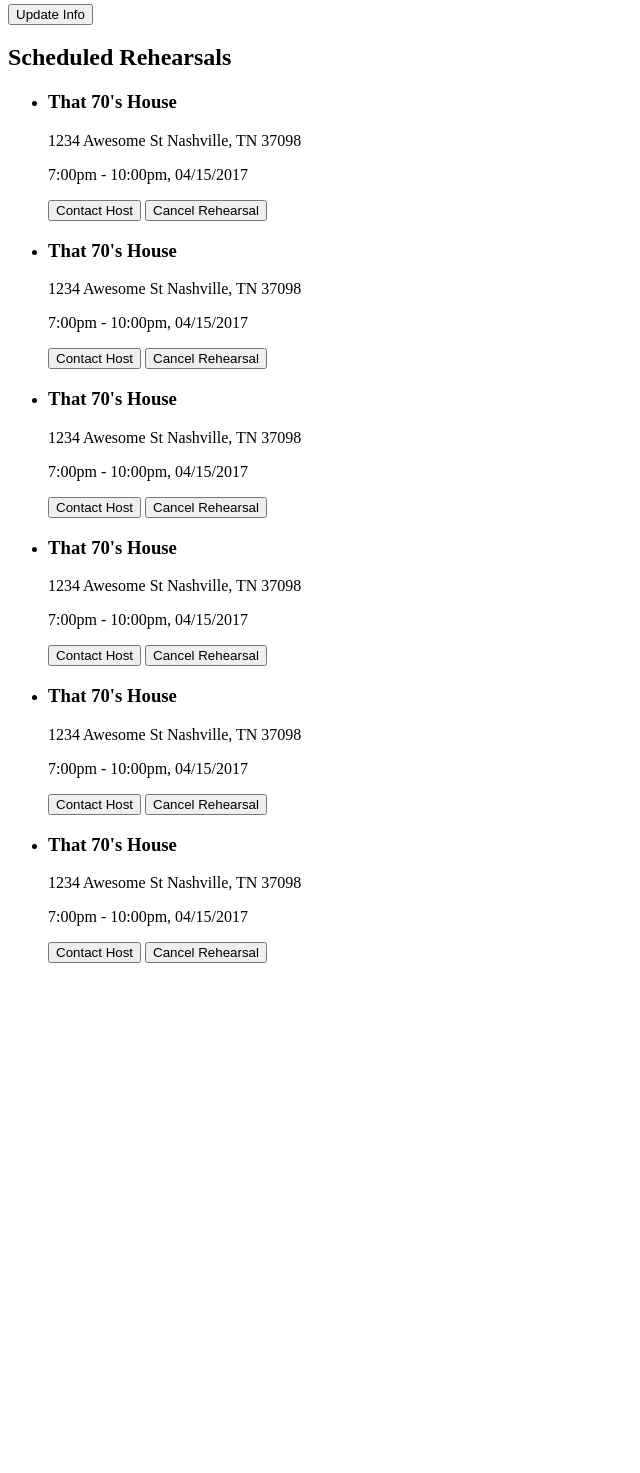
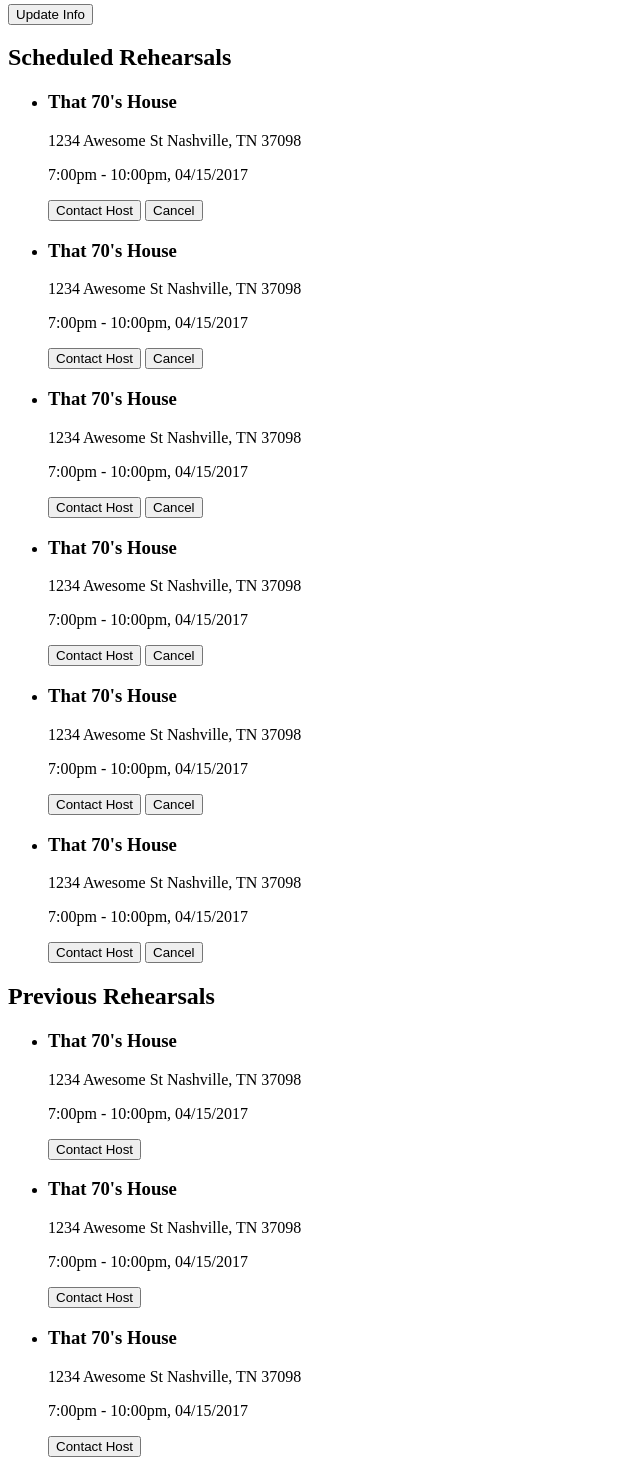
Before and after one commit to RehearsalFinder/rehearsal-finder, a Node project: template app/user-dashboard/template.hbs in a window 1280 px wide. Shown: the part 445-1918 px from the top of the page, without its empty margins (0-640 px from the left). Before the commit the page ends 1408 px from the top, so only its background shows below. Run offline with Node 20 templates, Linux system fonts and the light colour scheme; the template is opened without the code that fills it, so the values that code supplies are empty.

Commit message:
Previous rehearsals markup & profile card styles

```diff
--- a/app/user-dashboard/template.hbs
+++ b/app/user-dashboard/template.hbs
@@ -10,12 +10,12 @@
         {{!-- User Profile Card --}}
         <div class="card">
           <div class="card__info">
-            <div class="card__info__alone">
-              <img src="http://placecage.com/200/200" alt="">
+            <div class="card__info--alone">
+              <img class="profile-image"src="http://placecage.com/200/200" alt="">
               <h3>Name</h3>
               <h4>615-123-4567</h4>
               <h4>youremail@email.com</h4>
-              <button class="btn btn--submit">Update Info</button>
+              <button class="btn btn--submit btn--center">Update Info</button>
             </div>
           </div>
         </div>
@@ -43,7 +43,7 @@
                   <p class="list-right__date">7:00pm - 10:00pm, 04/15/2017</p>
                   <div  class="list-right__options">
                     <button  class="btn btn--submit">Contact Host</button>
-                    <button class="btn btn--danger">Cancel Rehearsal</button>
+                    <button class="btn btn--danger">Cancel</button>
                   </div>
                 </div>
               </li>
@@ -57,7 +57,7 @@
                   <p class="list-right__date">7:00pm - 10:00pm, 04/15/2017</p>
                   <div  class="list-right__options">
                     <button  class="btn btn--submit">Contact Host</button>
-                    <button class="btn btn--danger">Cancel Rehearsal</button>
+                    <button class="btn btn--danger">Cancel</button>
                   </div>
                 </div>
               </li>
@@ -71,7 +71,7 @@
                   <p class="list-right__date">7:00pm - 10:00pm, 04/15/2017</p>
                   <div  class="list-right__options">
                     <button  class="btn btn--submit">Contact Host</button>
-                    <button class="btn btn--danger">Cancel Rehearsal</button>
+                    <button class="btn btn--danger">Cancel</button>
                   </div>
                 </div>
               </li>
@@ -85,7 +85,7 @@
                   <p class="list-right__date">7:00pm - 10:00pm, 04/15/2017</p>
                   <div  class="list-right__options">
                     <button  class="btn btn--submit">Contact Host</button>
-                    <button class="btn btn--danger">Cancel Rehearsal</button>
+                    <button class="btn btn--danger">Cancel</button>
                   </div>
                 </div>
               </li>
@@ -99,7 +99,7 @@
                   <p class="list-right__date">7:00pm - 10:00pm, 04/15/2017</p>
                   <div  class="list-right__options">
                     <button  class="btn btn--submit">Contact Host</button>
-                    <button class="btn btn--danger">Cancel Rehearsal</button>
+                    <button class="btn btn--danger">Cancel</button>
                   </div>
                 </div>
               </li>
@@ -113,10 +113,63 @@
                   <p class="list-right__date">7:00pm - 10:00pm, 04/15/2017</p>
                   <div  class="list-right__options">
                     <button  class="btn btn--submit">Contact Host</button>
-                    <button class="btn btn--danger">Cancel Rehearsal</button>
+                    <button class="btn btn--danger">Cancel</button>
                   </div>
                 </div>
               </li>
+
+            </ul>
+
+          </div>
+        </div>  {{!-- /.card --}}
+
+        {{!-- Previous Rehearsals --}}
+        <div class="card">
+          <div class="card__heading">
+            <h2>Previous Rehearsals</h2>
+          </div>
+
+          <div class="card__info">
+
+            <ul class="card__list">
+              <li class="card__list__item">
+                <div class="list-left">
+                  <h3 class="list-left__title">That 70's House</h3>
+                  <p class="list-left__address">1234 Awesome St Nashville, TN 37098</p>
+                </div>
+                <div class="list-right">
+                  <p class="list-right__date">7:00pm - 10:00pm, 04/15/2017</p>
+                  <div  class="list-right__options">
+                    <button  class="btn btn--submit">Contact Host</button>
+                  </div>
+                </div>
+              </li>
+              <li class="card__list__item">
+                <div class="list-left">
+                  <h3 class="list-left__title">That 70's House</h3>
+                  <p class="list-left__address">1234 Awesome St Nashville, TN 37098</p>
+                </div>
+                <div class="list-right">
+                  <p class="list-right__date">7:00pm - 10:00pm, 04/15/2017</p>
+                  <div  class="list-right__options">
+                    <button  class="btn btn--submit">Contact Host</button>
+                  </div>
+                </div>
+              </li>
+              <li class="card__list__item">
+                <div class="list-left">
+                  <h3 class="list-left__title">That 70's House</h3>
+                  <p class="list-left__address">1234 Awesome St Nashville, TN 37098</p>
+                </div>
+                <div class="list-right">
+                  <p class="list-right__date">7:00pm - 10:00pm, 04/15/2017</p>
+                  <div  class="list-right__options">
+                    <button  class="btn btn--submit">Contact Host</button>
+                  </div>
+                </div>
+              </li>
+
+
 
             </ul>
 
```
Also changed, not shown: app/styles/_button.scss (+17 -3 lines), app/styles/_card.scss (+16 -7 lines), app/styles/app.scss (+8 -0 lines).
